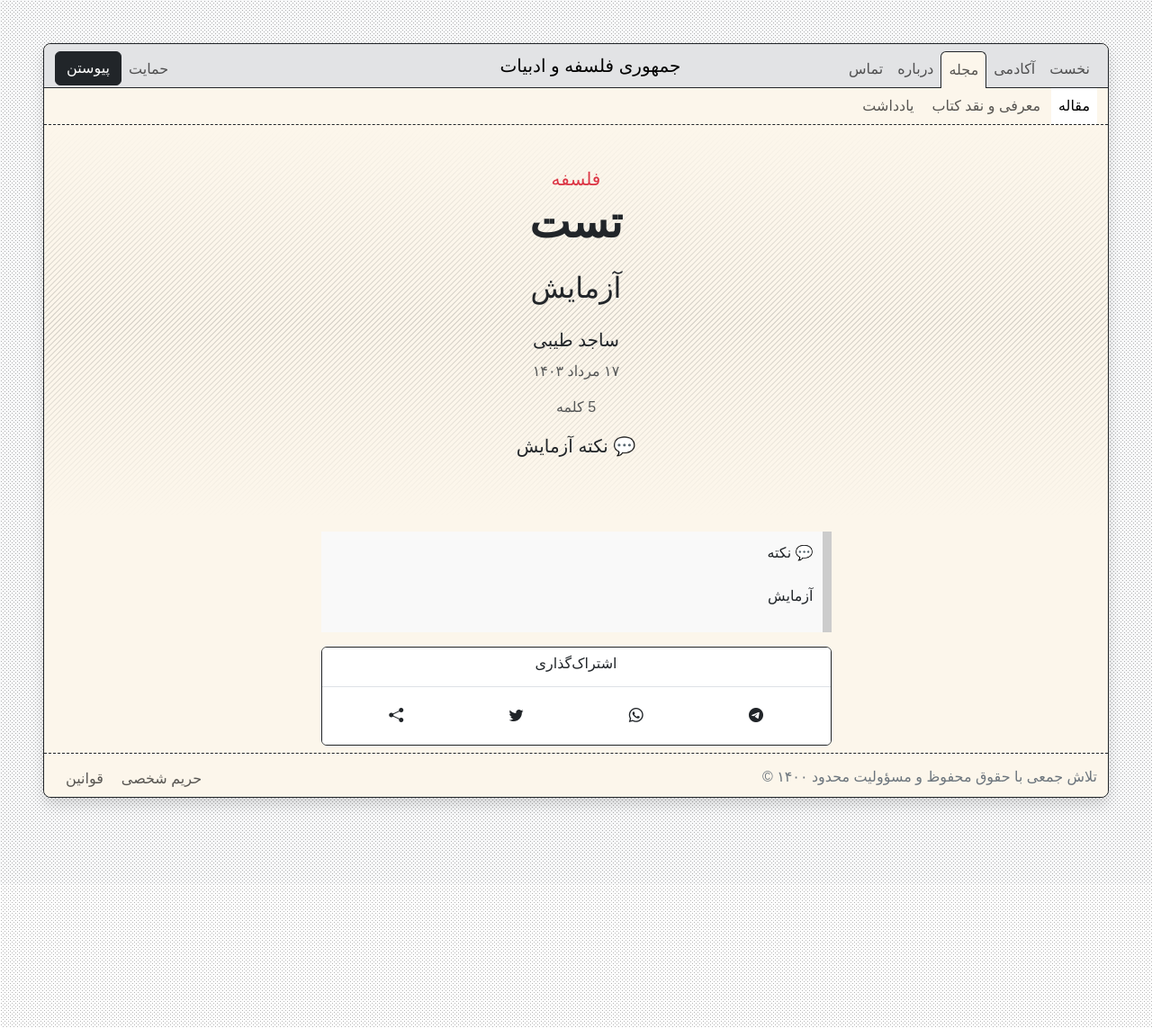
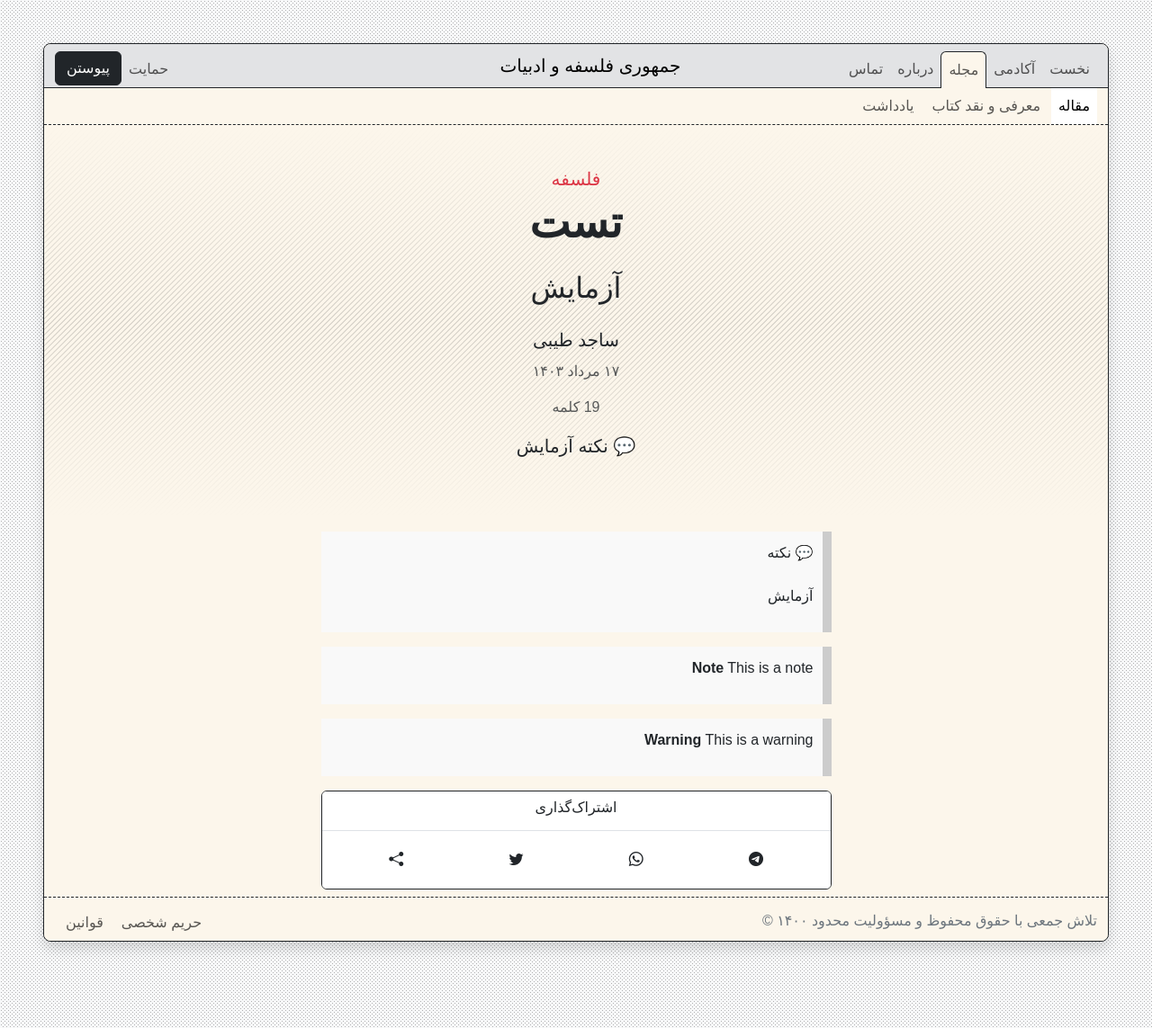
Before and after one commit to phicudemy/phicudemy.github.io, a Jekyll site: the page built from _posts/2024-08-08-test.md, in a window 1280 px wide. Shown: the whole page at 90% size. Built offline with Jekyll 4.4.1, drawn with Linux system fonts in a browser that asks for light colours; some web fonts are replaced; comment, search, counter and statistics services are not loaded; before the commit the page ends 983 px from its top, so only the background shows below that.

Commit message:
TinaCMS content update

```diff
--- a/_posts/2024-08-08-test.md
+++ b/_posts/2024-08-08-test.md
@@ -10,6 +10,13 @@ contents: _contents/article.md
 ---
 
 
+
 > 💬 نکته
 >
 > آزمایش
+
+> **Note**
+> This is a note
+
+> **Warning**
+> This is a warning
```
